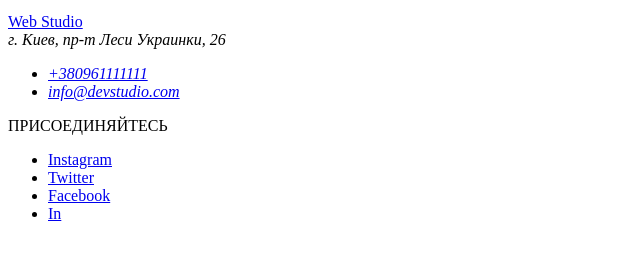
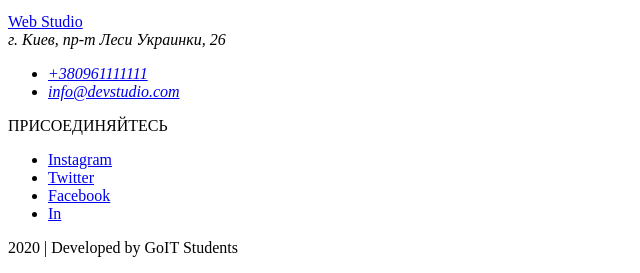
Before and after one commit to AllaLitvin/goit-markup-hw-01, a plain HTML site: page index.html in a window 1280 px wide. Shown: the part 4208-4481 px from the top of the page, without its empty margins (0-640 px from the left). Before the commit the page ends 4447 px from the top, so only its background shows below. Drawn offline with Linux system fonts and the light colour scheme.

Commit message:
Добавляет строчку 310

```diff
--- a/index.html
+++ b/index.html
@@ -127,11 +127,7 @@
         <h2>НАША КОМАНДА</h2>
         <ul>
           <li>
-            <img
-              src="img/tk1.jpg"
-              alt="John Smith"
-              width="270"
-              height="260" />
+            <img src="img/tk1.jpg" alt="John Smith" width="270" height="260" />
             <h3>John Smith</h3>
             <p>Product Designer</p>
             <ul>
@@ -311,6 +307,7 @@
           <a href="/">In</a>
         </li>
       </ul>
+      <p>2020 | Developed by GoIT Students</p>
     </footer>
   </body>
 </html>
```
